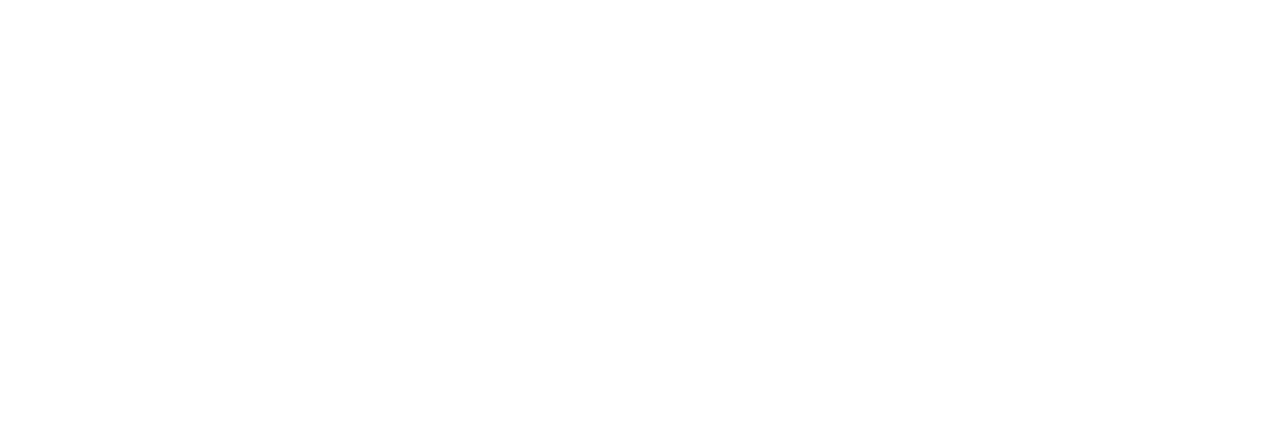
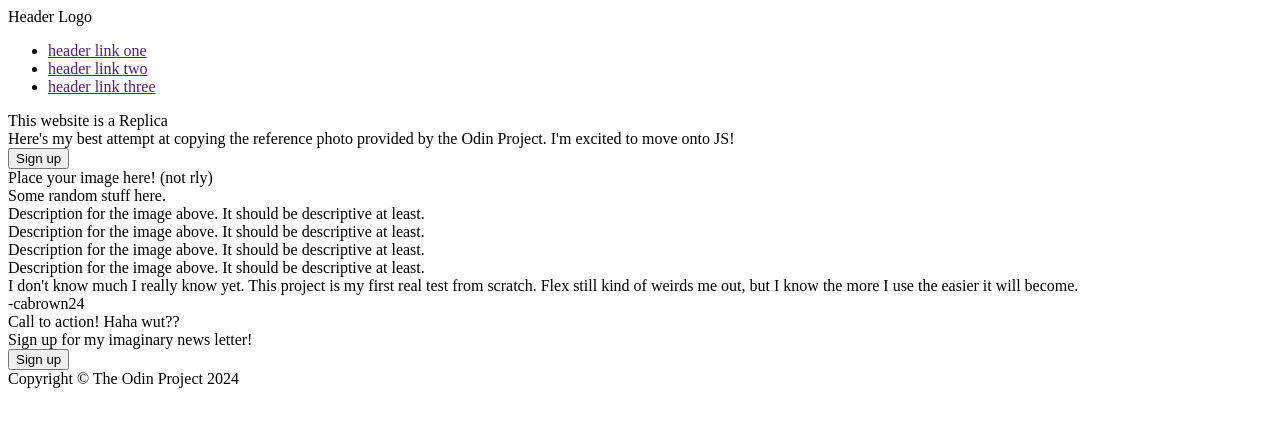
Before and after one commit to cabrown24/flex-project, a plain HTML site: page index.html in a window 1280 px wide. Drawn offline with Linux system fonts and the light colour scheme.

Commit message:
complete basic HTML

```diff
--- a/index.html
+++ b/index.html
@@ -1,11 +1,91 @@
 <!DOCTYPE html>
 <html lang="en">
+
 <head>
     <meta charset="UTF-8">
     <meta name="viewport" content="width=device-width, initial-scale=1.0">
     <title>Flex-Project</title>
 </head>
+
 <body>
+    <div class="header-container">
+        <div class="header-logo">Header Logo</div>
+        <ul>
+            <li><a href="">header link one</a></li>
+            <li><a href="">header link two</a></li>
+            <li><a href="">header link three</a></li>
+        </ul>
+    </div>
+
+    <div class="section-one">
+        <div class="left">
+            <div class="section-one-header">This website is a Replica</div>
+            <div class="simple-text">Here's my best attempt at copying the reference photo
+                provided by the Odin Project. I'm excited to move onto JS!
+            </div>
+            <button>Sign up</button>
+        </div>
+
+        <div class="right">
+            <div class="img-holder">Place your image here! (not rly)</div>
+        </div>
+    </div>
+
+    <div class="section-two">
+        <div class="section-two-header">Some random stuff here.</div>
+
+        <div class="box-pair">
+            <div class="box"></div>
+            <div class="description">Description for the image above.
+                It should be descriptive at least.</div>
+        </div>
+        <div class="box-pair">
+            <div class="box"></div>
+            <div class="description">Description for the image above.
+                It should be descriptive at least.</div>
+        </div>
+        <div class="box-pair">
+            <div class="box"></div>
+            <div class="description">Description for the image above.
+                It should be descriptive at least.</div>
+        </div>
+        <div class="box-pair">
+            <div class="box"></div>
+            <div class="description">Description for the image above.
+                It should be descriptive at least.</div>
+        </div>
+
+    </div>
+
+    <div class="section-three">
+        <div class="quote-container">
+            <div class="quote">I don't know much I really know yet.
+                This project is my first real test from scratch.
+                Flex still kind of weirds me out, but I know the
+                more I use the easier it will become.
+            </div>
+            <div class="author">-cabrown24</div>
+        </div>
+    </div>
+
+    <div class="section-four">
+        <div class="container">
+            <div class="left">
+                <div>Call to action! Haha wut??</div>
+                <div class="small-text">Sign up for my imaginary news letter!</div>
+            </div>
+            <div class="right">
+                <button>Sign up</button>
+            </div>
+        </div>
+    </div>
+
+    <div class="footer">
+        <div class="footer-text">Copyright &copy; The Odin Project 2024</div>
+    </div>
+
+
 
 </body>
+
 </html>
```
